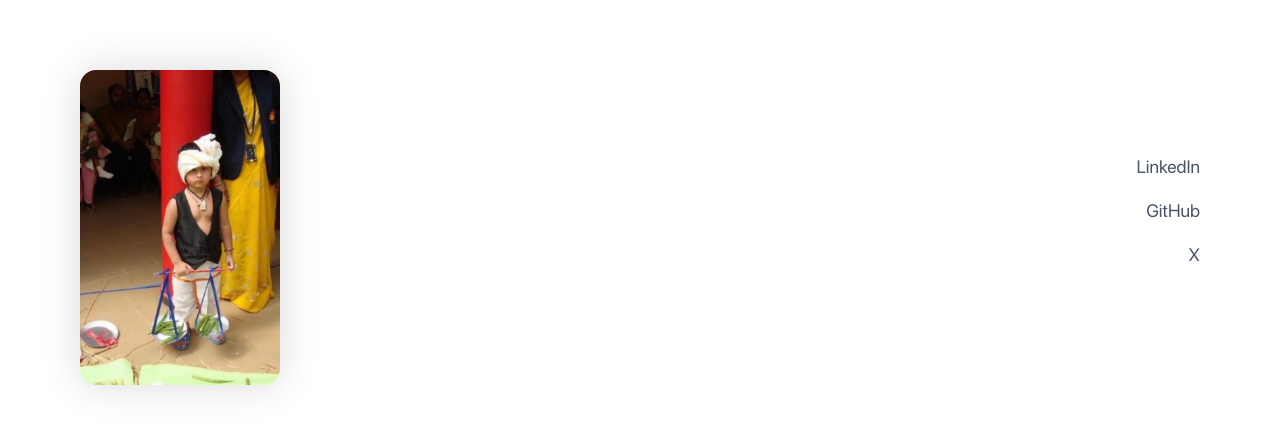
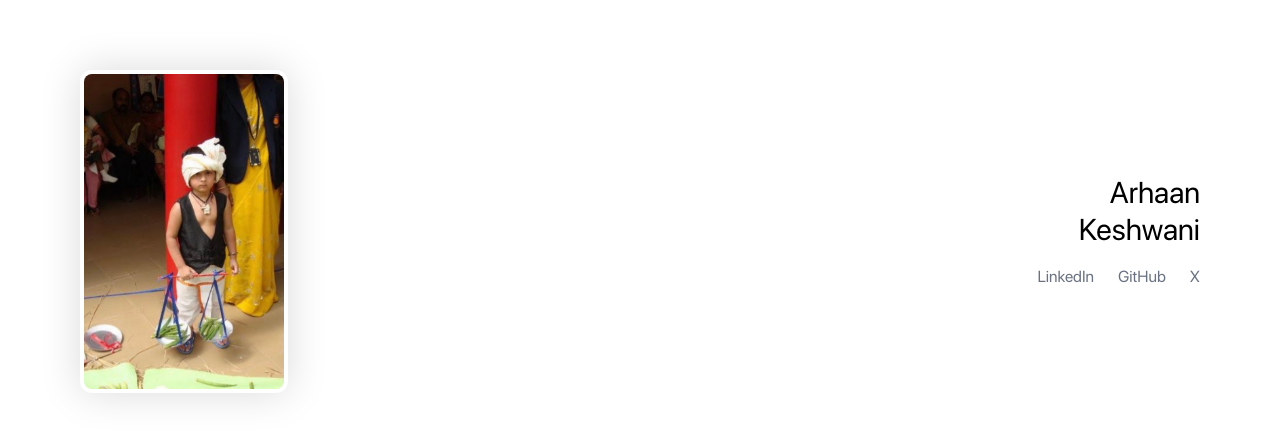
Before and after one commit to akeshwani2/portfolio, a Next.js app: page / in a window 1280 px wide. Shown: the part 3744-4183 px from the top of the page. Built offline with nearby package versions, Linux system fonts and the light colour scheme.

Commit message:
footer update

```diff
--- a/src/app/components/Footer.tsx
+++ b/src/app/components/Footer.tsx
@@ -7,29 +7,33 @@ function Footer() {
     ]
 
     return (
-        <footer className="w-full mx-auto md:px-20 px-6 md:py-16 py-8">
-            <div className="grid grid-cols-1 md:grid-cols-2 gap-8 items-center">
-
-                <div className="w-fit flex items-center justify-center">
-                    <div className="relative group">
+        <footer className="w-full mx-auto px-6 md:px-20 py-16">
+            <div className="flex flex-col md:flex-row md:items-center md:justify-between gap-8">
+                {/* image with frame */}
+                <div className="relative group mx-auto md:mx-0 bg-white p-1 rounded-xl shadow-[0_0_40px_rgba(0,0,0,0.15)] transition-all duration-300   hover:scale-110 ">
                     <Image
                         src="/boy2.jpg"
                         alt="Arhaan"
                         width={200}
                         height={200}
-                            className="rounded-2xl shadow-[0_0_40px_rgba(0,0,0,0.15)] hover:ring-1 hover:ring-gray-200 transition-all duration-300 group-hover:scale-[1.02] group-hover:-rotate-1"
+                        className="rounded-lg"
                     />
                 </div>
+
+                {/* name + links */}
+                <div className="flex flex-col items-center md:items-end gap-4">
+                    <div className="flex flex-col items-center md:items-end text-black">
+                        <span className="text-3xl font-medium leading-tight">Arhaan</span>
+                        <span className="text-3xl font-medium leading-tight">Keshwani</span>
                     </div>
-
-                <div className="flex flex-col gap-4 md:pt-0 py-8 md:items-end">
+                    <div className="flex gap-6">
                         {links.map((link) => (
                             <a
                                 key={link.name}
                                 href={link.href}
                                 target="_blank"
                                 rel="noopener noreferrer"
-                            className="group relative text-gray-600 hover:text-black transition-colors text-lg"
+                                className="group relative text-gray-500 hover:text-black transition-colors"
                             >
                                 {link.name}
                                 <span
@@ -39,6 +43,7 @@ function Footer() {
                         ))}
                     </div>
                 </div>
+            </div>
         </footer>
     )
 }
```
Lines whose indentation alone changed are shown as unchanged.
